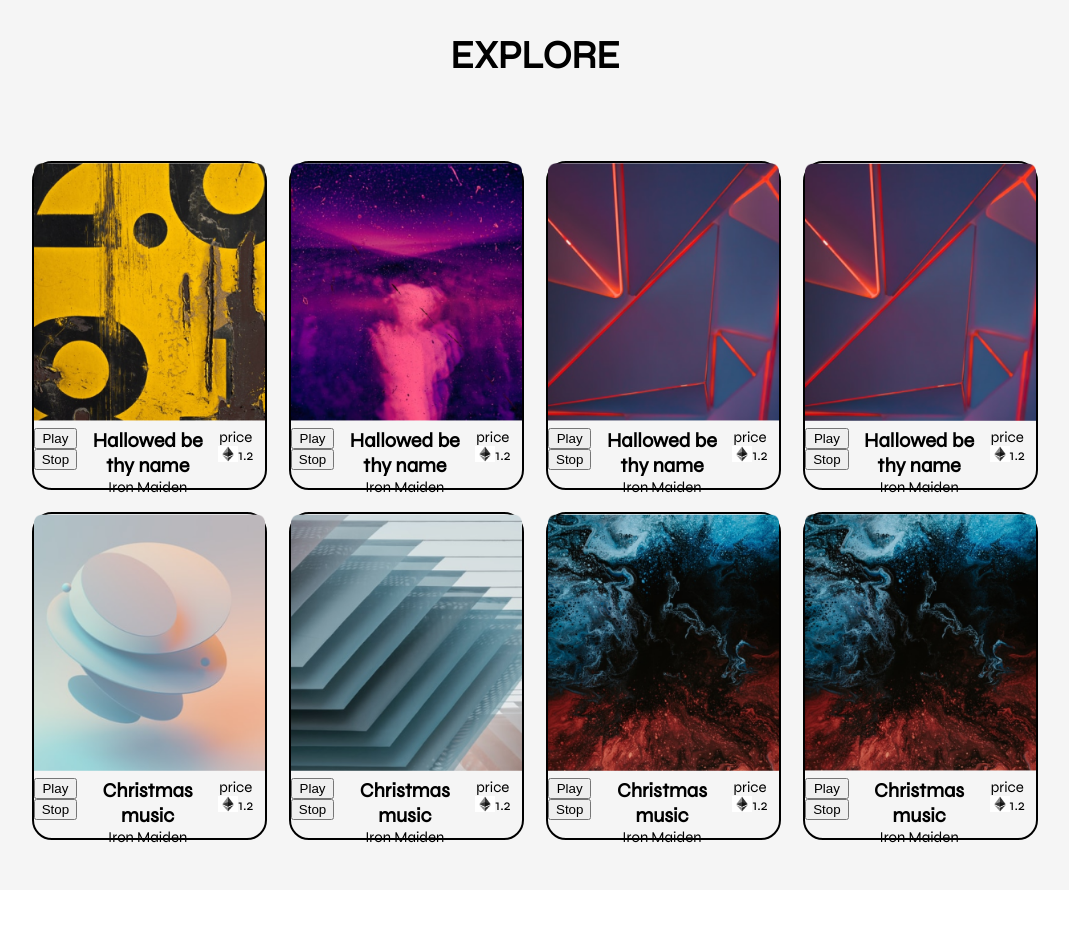
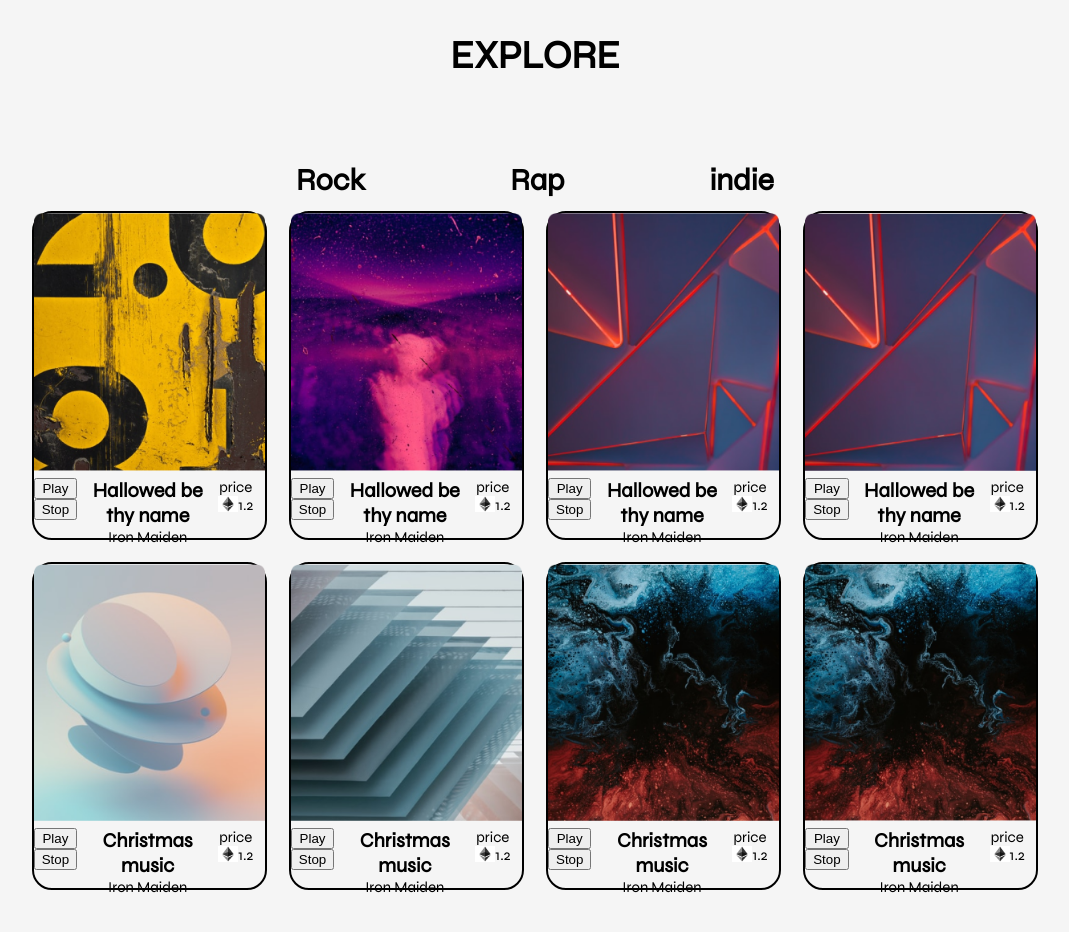
Before and after one commit to NotCodyDenniston/NFTMusicProject, a React (Create React App) app: page / in a window 1280 px wide. Shown: the top 932 px of the page, without its empty margins (105-1174 px from the left). Before the commit the page ends 890 px from the top, so only its background shows below. Built offline with nearby package versions, Linux system fonts and the light colour scheme.

Commit message:
rudamentary functionality is there

```diff
--- a/src/App.css
+++ b/src/App.css
@@ -66,3 +66,12 @@ height: 80%;
 .price img{
   width: 20px;
 }
+
+.menu {
+  display: flex;
+  flex-direction: row;
+  justify-content: space-evenly;
+  width: 60%;
+  margin-top: 20px;
+  height: 30px;
+}
--- a/src/App.js
+++ b/src/App.js
@@ -1,22 +1,36 @@
-import React from 'react';
+import React, {useState} from 'react';
 import './App.css';
-
 
 import Card from './components/card';
 import musicData from './components/data';
+import Menu from './components/menu';
 
 function App() {
+  const initialData = {
+    musicArray: musicData
+  }
+
+const [music, setMusic] = useState(initialData)
+  const onClickHandler = (evt) => {
+     console.log(evt.target.textContent)
+     let filteredData = musicData.filter((song) => song.genre == evt.target.textContent)
+     setMusic({
+     musicArray: filteredData
+      })
+     console.log(music.musicArray, 'music', filteredData)
+}
+
   return (
     <div className="App">
       <header className="App-header">
         <h2>EXPLORE</h2>
-
-        <div className='card-container'>
-
-    {musicData.map(card =>(
-      <Card icon={card.icon} artist={card.artist} song={card.song} price={card.price}/>
-    ))}
-        </div>
+        <Menu onClickHandler={onClickHandler}/>
+    {console.log(music)}
+          <div className='card-container'>
+            {music.musicArray.map(card =>(
+              <Card icon={card.icon} artist={card.artist} song={card.song} price={card.price}/>
+            ))}
+          </div>
 
       </header>
     </div>
--- a/src/components/data.js
+++ b/src/components/data.js
@@ -15,7 +15,7 @@ const musicData = [
         "song": "Hallowed be thy name",
         "datePublished": 1658811975,
         "price": 1.2,
-        "genre": "Rock"
+        "genre": "Rap"
     },
     {
         "icon": icon2,
@@ -31,7 +31,7 @@ const musicData = [
         "song": "Hallowed be thy name",
         "datePublished": 1658811975,
         "price": 1.2,
-        "genre": "Rock"
+        "genre": "indie"
     },
     {
         "icon": icon4,
@@ -55,7 +55,7 @@ const musicData = [
         "song": "Christmas music",
         "datePublished": 1658811975,
         "price": 1.2,
-        "genre": "Rock"
+        "genre": "Rap"
     },
     {
         "icon": icon7,
@@ -71,7 +71,7 @@ const musicData = [
         "song": "Christmas music",
         "datePublished": 1658811975,
         "price": 1.2,
-        "genre": "Rock"
+        "genre": "indie"
     }
 ]
 
--- /dev/null
+++ b/src/components/menu.js
@@ -0,0 +1,17 @@
+import React from "react";
+
+
+function Menu (props) {
+
+
+
+    return(
+    <div className="menu">
+        <h3 onClick={props.onClickHandler}>Rock</h3>
+        <h3 onClick={props.onClickHandler}>Rap</h3>
+        <h3 onClick={props.onClickHandler}>indie</h3>
+    </div>
+    )
+}
+
+export default Menu
```
Also changed, not shown: 1 other file (tests, documents, lock files or other folders).
